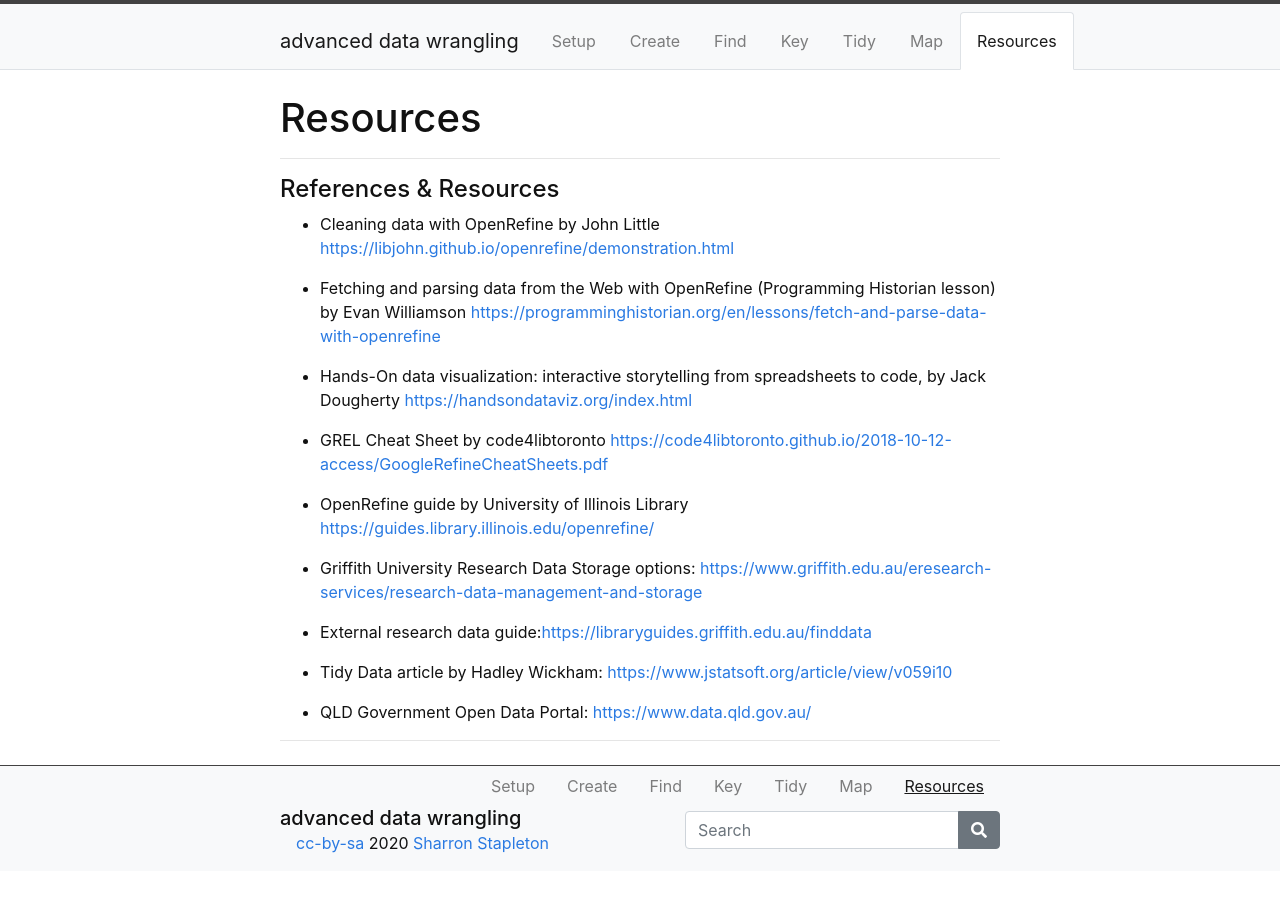
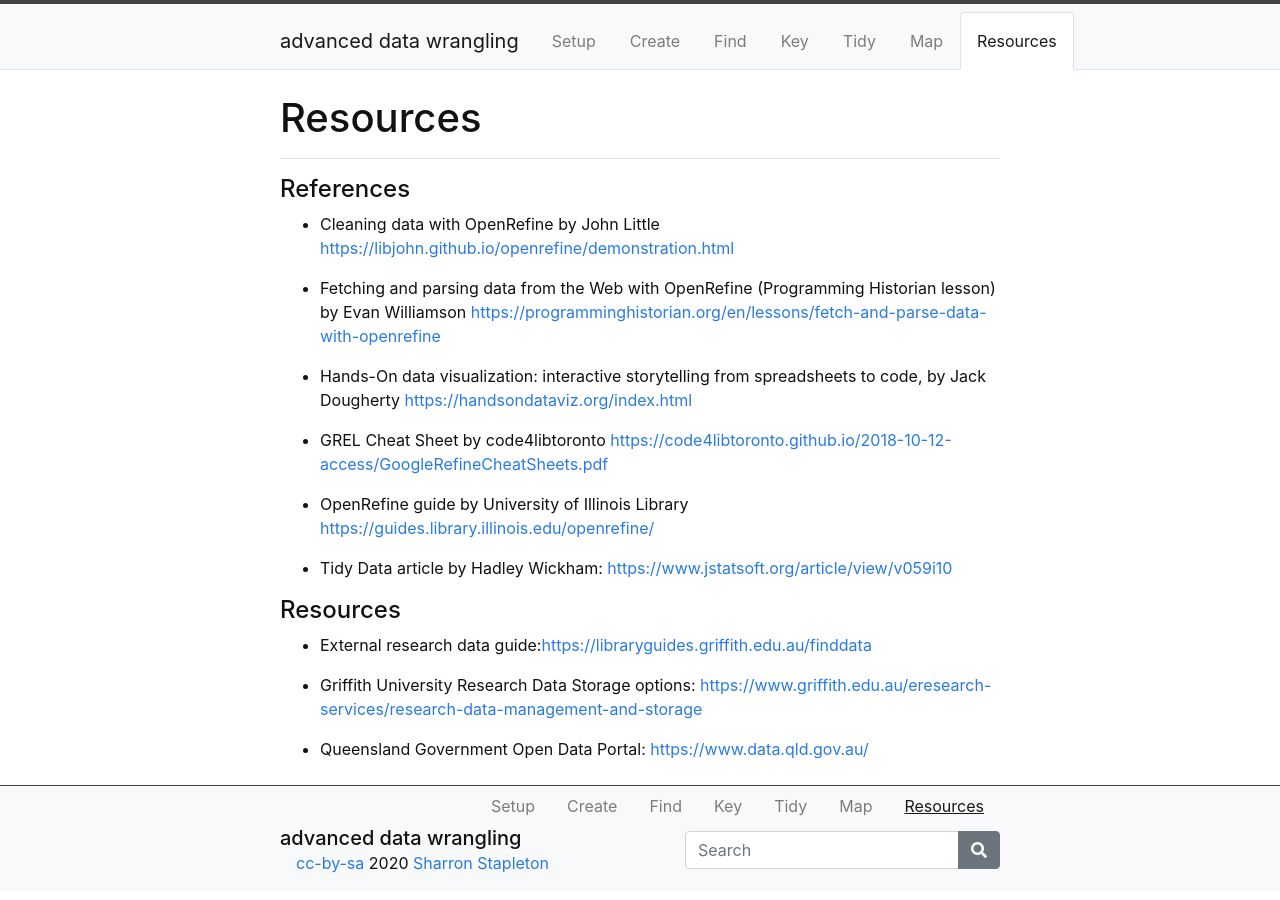
Before and after one commit to GULibrarySandbox/advanced-data-wrangle-old, a Jekyll site: the page built from content/7-lesson.md, in a window 1280 px wide. Built offline with Jekyll 4.4.1, drawn with Linux system fonts in a browser that asks for light colours.

Commit message:
Update 7-lesson.md

```diff
--- a/content/7-lesson.md
+++ b/content/7-lesson.md
@@ -17,12 +17,12 @@ nav: true
 
 - OpenRefine guide by University of Illinois Library [https://guides.library.illinois.edu/openrefine/](https://guides.library.illinois.edu/openrefine/)
 
-- Griffith University Research Data Storage options: [https://www.griffith.edu.au/eresearch-services/research-data-management-and-storage](https://www.griffith.edu.au/eresearch-services/research-data-management-and-storage)
+- Tidy Data article by Hadley Wickham: [https://www.jstatsoft.org/article/view/v059i10](https://www.jstatsoft.org/article/view/v059i10)
+
+#### Resources
 
 - External research data guide:[https://libraryguides.griffith.edu.au/finddata](https://libraryguides.griffith.edu.au/finddata)
 
-- Tidy Data article by Hadley Wickham: [https://www.jstatsoft.org/article/view/v059i10](https://www.jstatsoft.org/article/view/v059i10)
+- Griffith University Research Data Storage options: [https://www.griffith.edu.au/eresearch-services/research-data-management-and-storage](https://www.griffith.edu.au/eresearch-services/research-data-management-and-storage)
 
-- QLD Government Open Data Portal: [https://www.data.qld.gov.au/](https://www.data.qld.gov.au/)
-
-----
+- Queensland Government Open Data Portal: [https://www.data.qld.gov.au/](https://www.data.qld.gov.au/)
```
Also changed, not shown: other parts of content/7-lesson.md (+1 -1 lines).
